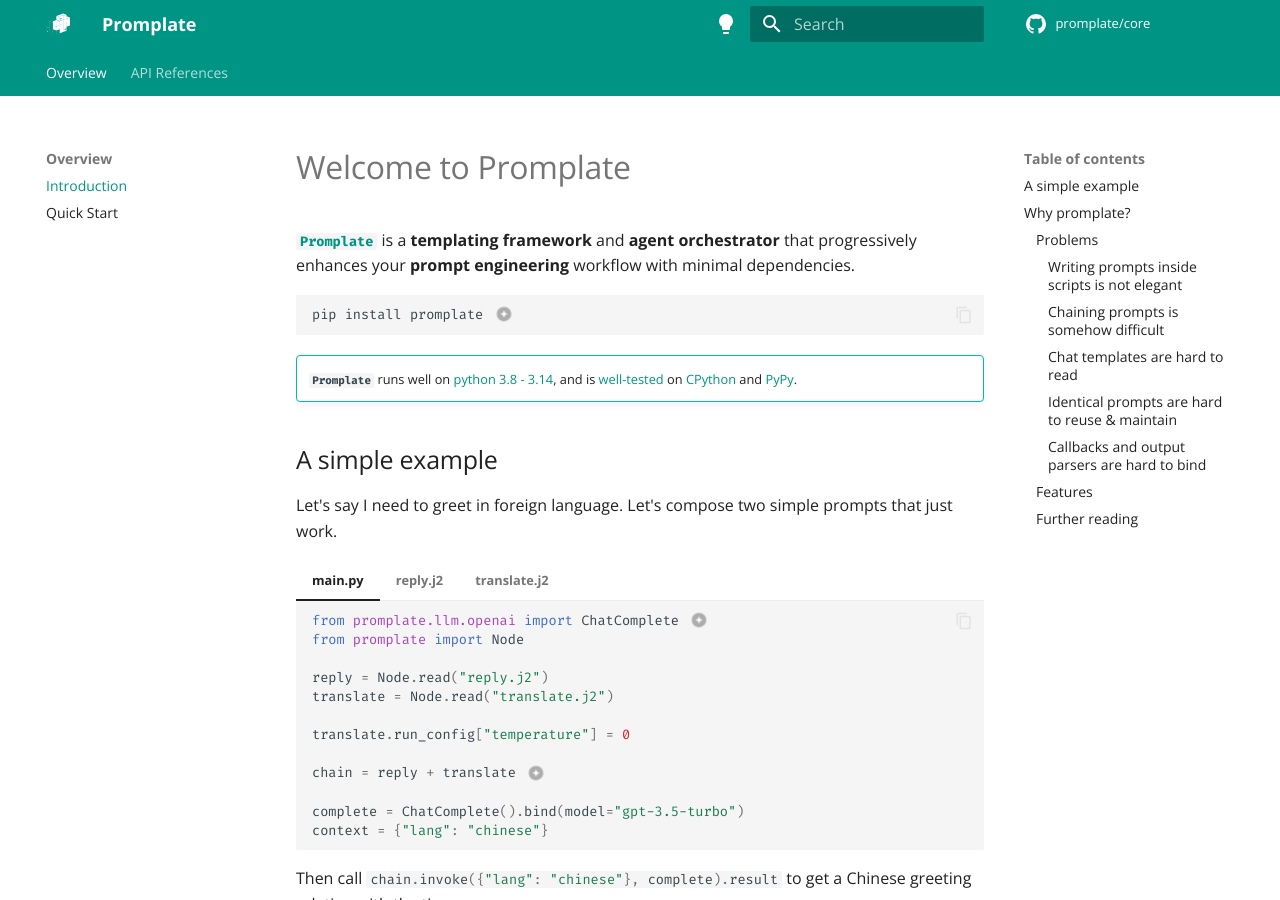
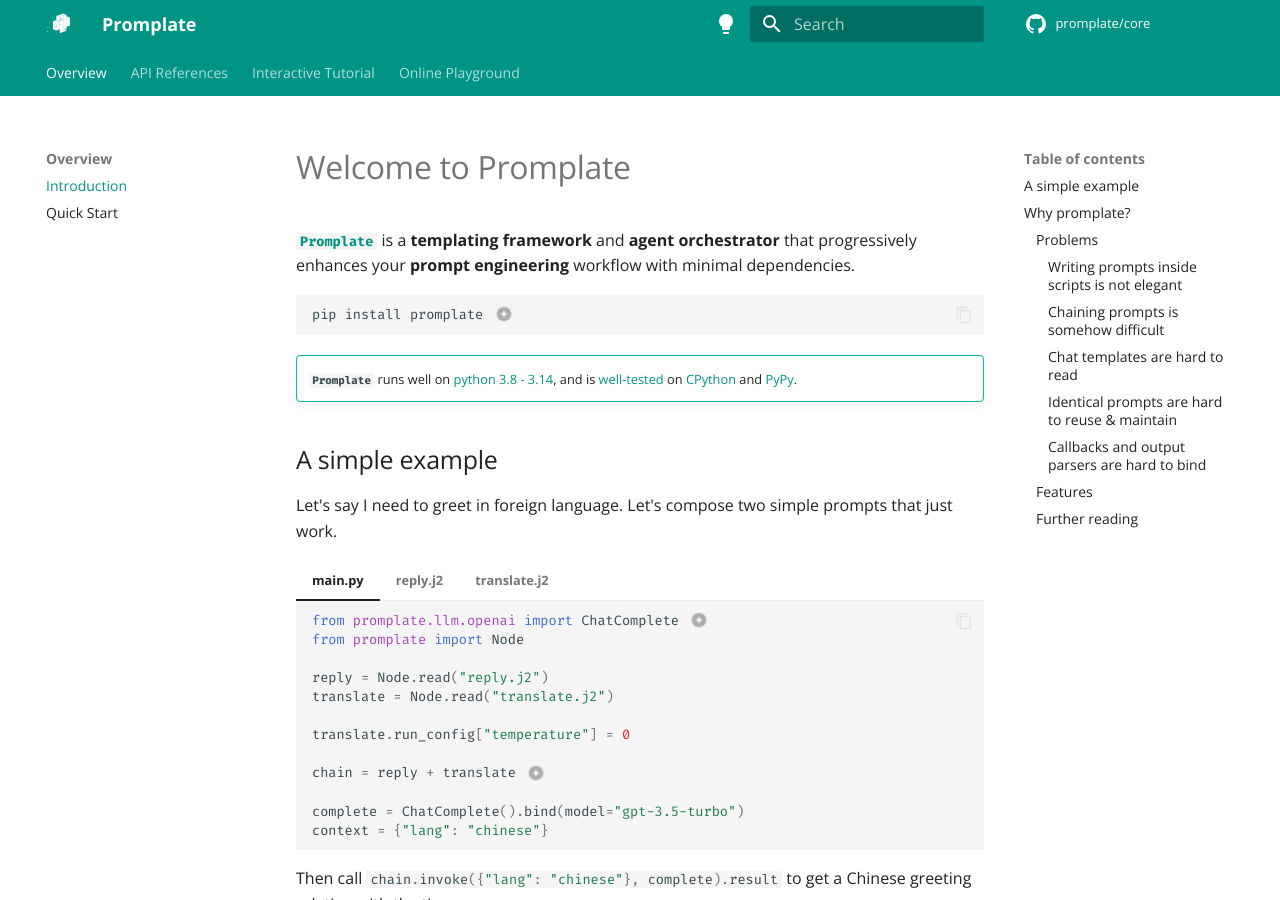
Before and after one commit to promplate/py-docs, an MkDocs documentation site: the page built from docs/index.md, in a window 1280 px wide and 900 px high. Built offline with MkDocs 1.6.1 and Material for MkDocs 9.7.7, drawn with Linux system fonts in a browser that asks for light colours; comment, search, counter and statistics services are not loaded.

Commit message:
feat: add external links in navigation

```diff
--- a/mkdocs.yml
+++ b/mkdocs.yml
@@ -122,3 +122,5 @@ nav:
       - "<code>promplate.prompt</code>": references/prompt.md
       - "<code>promplate.chain</code>": references/chain.md
       - "<code>promplate.llm</code>": references/llm.md
+  - Interactive Tutorial: https://promplate.dev/
+  - Online Playground: https://promplate.dev/playground
```
